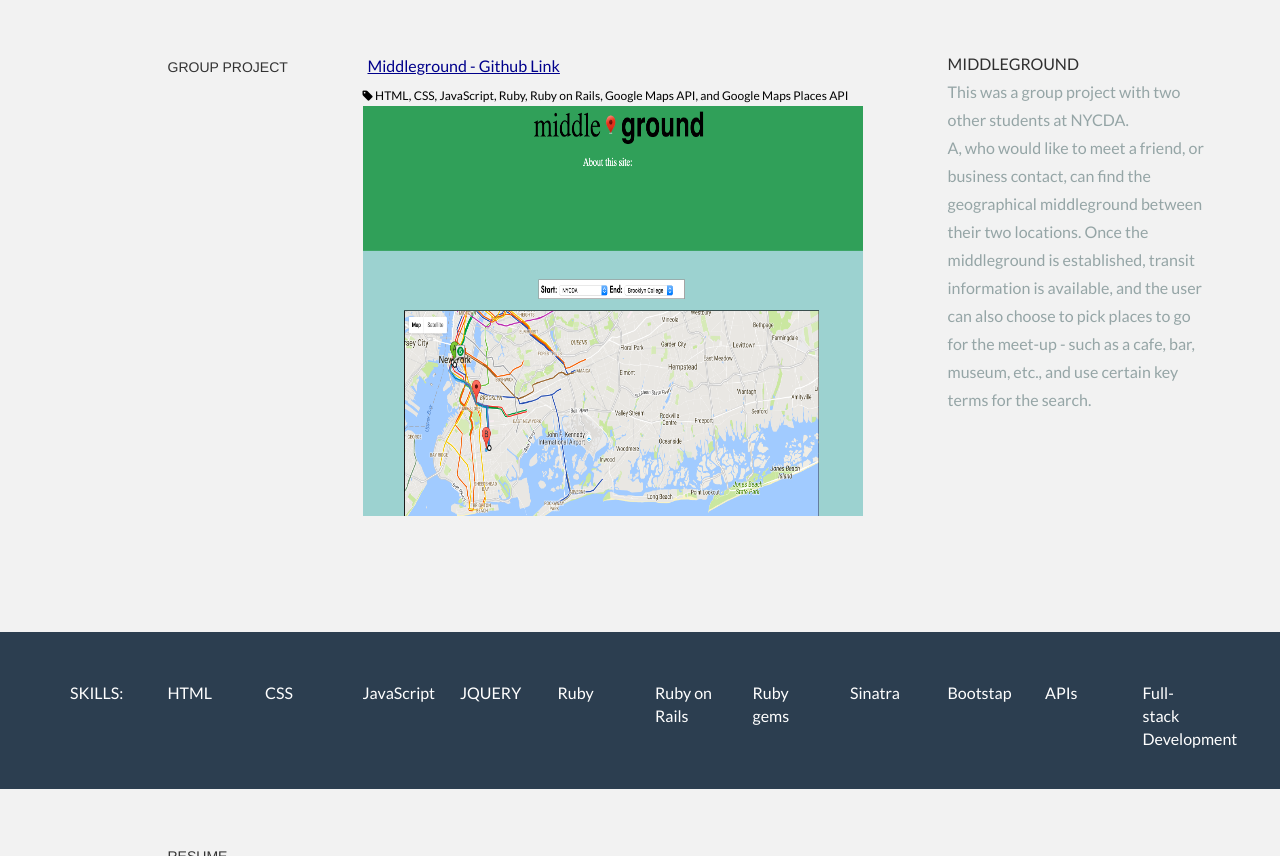
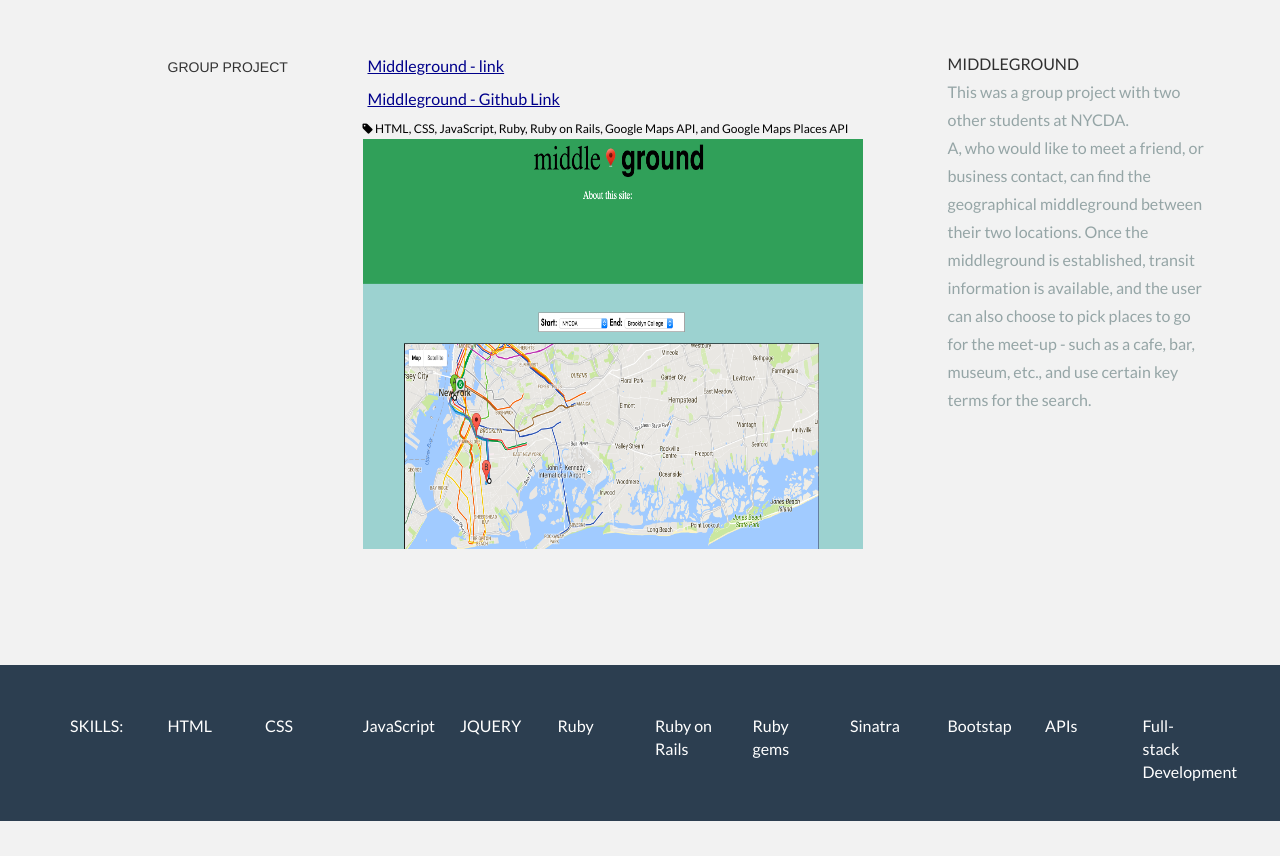
Before and after one commit to Virginia-Rucinski/Virginia-Rucinski.github.io, a plain HTML site: page index.html in a window 1280 px wide. Shown: the part 1474-2330 px from the top of the page. Drawn offline with Linux system fonts and the light colour scheme.

Commit message:
Add Middleground link

```diff
--- a/index.html
+++ b/index.html
@@ -7,7 +7,7 @@
     <meta name="author" content="">
     <link rel="shortcut icon" href="assets/ico/favicon.png">
 
-    <title>Virginia - Resume</title>
+    <title>Virginia - Portfolio | Resume</title>
 
     <!-- Bootstrap core CSS -->
     <link href="assets/css/bootstrap.css" rel="stylesheet">
@@ -114,6 +114,7 @@
 					<h5>GROUP PROJECT</h5>
 				</div>
 				<div class="col-lg-6">
+					<sp><a href="https://middle--ground.herokuapp.com/">Middleground - link</a><br>
 					<sp><a href="https://github.com/cendarcy/middleground">Middleground - Github Link</a><br>
 					<sm><i class="icon-tag"></i> HTML, CSS, JavaScript, Ruby, Ruby on Rails, Google Maps API, and Google Maps Places API</sm></more><br>
 					<p><img class="img-responsive" src="assets/img/middleground.png" alt=""></p>
```
